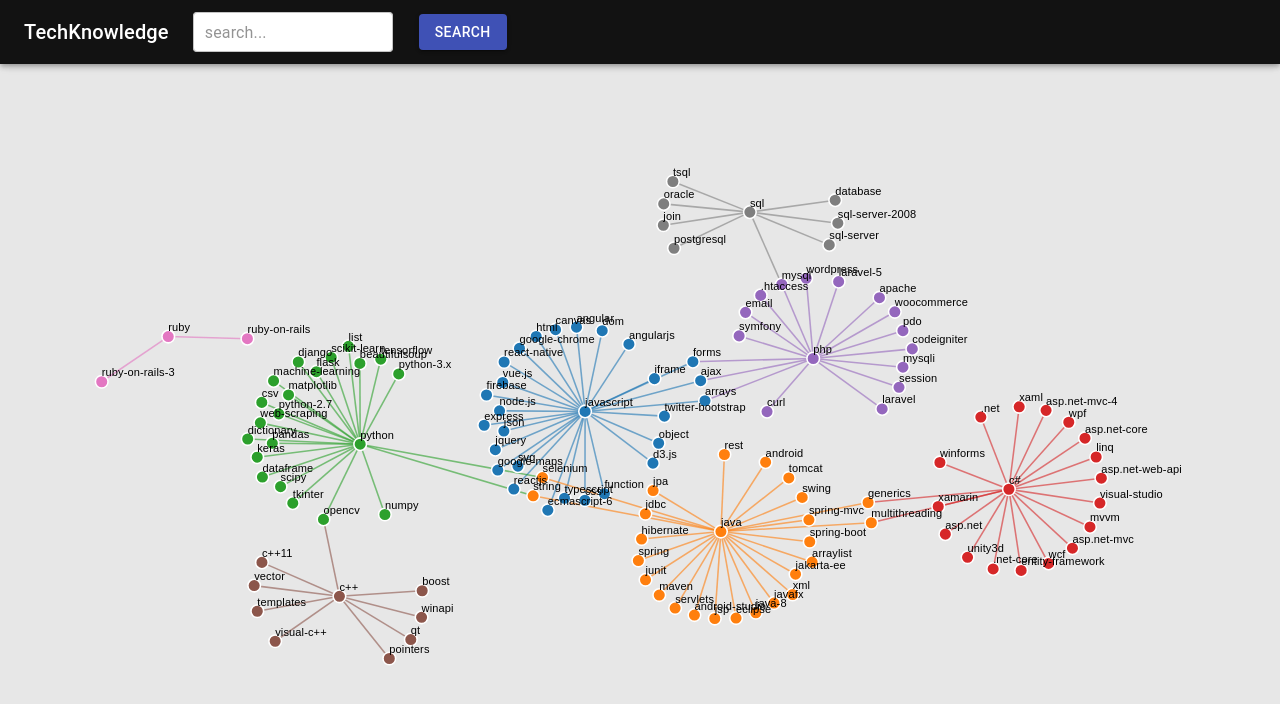
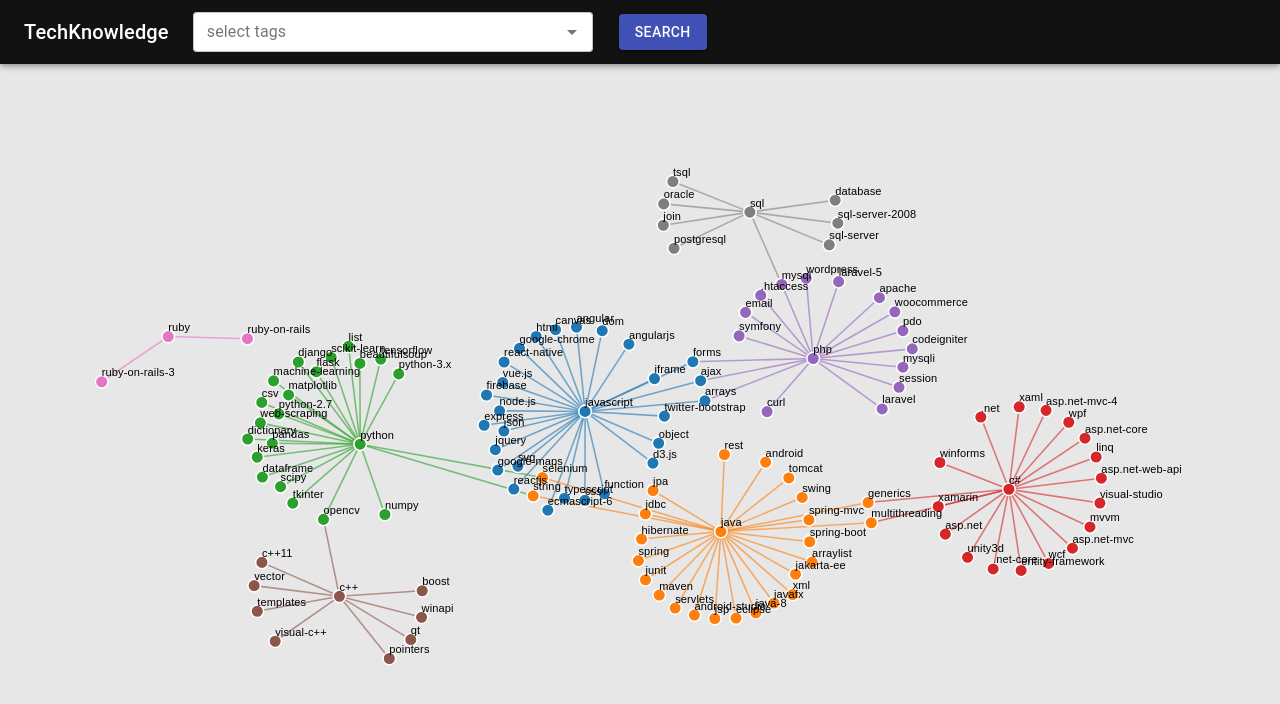
Before and after one commit to archer0302/TechKnowledge_react_UI, a React (Create React App) app: page / in a window 1280 px wide. Shown: the top 704 px of the page. Built offline with nearby package versions, Linux system fonts and the light colour scheme.

Commit message:
autocomplete tags

```diff
--- a/src/App.js
+++ b/src/App.js
@@ -82,7 +82,7 @@ function App() {
           <Container maxWidth='lg' className={classes.container}>
             <Toolbar/>
             <Switch>
-              <Route path='/TagCompare'>
+              <Route path='/TagCompare/:tags'>
                 <TagCompare />
               </Route>
               <Route path='/TagWiki/:tag'>
--- a/src/data/db/GetTrendByTag.js
+++ b/src/data/db/GetTrendByTag.js
@@ -1,7 +1,6 @@
 import { client, q } from '../../config/db';
 
 const getTagTrend = async (tag) => {
-  console.log('getTagTrend');
   const result = await client.query(
     q.Get(
       q.Match(q.Index('trend_get_by_tag'), tag)
--- a/src/graph/NetWork.js
+++ b/src/graph/NetWork.js
@@ -33,7 +33,6 @@ export default function NetWork({ nodesData, linkData, width, height, forceXY, n
   const d3Container = useRef(null);
 
   useEffect(() => {
-    console.log(nodesData);
     if (nodesData && d3Container.current) {
 
       const svg = d3.select(d3Container.current)
--- a/src/graph/TrendGraph.js
+++ b/src/graph/TrendGraph.js
@@ -13,7 +13,6 @@ function TrendGraph({height, tags}) {
   useEffect(() => {
     async function fetchData(tags) {
       let trends = [];
-      console.log('fetching data');
       for (const tag of tags) {
         const trendData = await getTagTrend(tag);
         for (const [index, count] of trendData['trend'].entries()) {
@@ -44,7 +43,7 @@ function TrendGraph({height, tags}) {
   }, [tags]);
 
   return (
-    <Card style={{background: 'transparent'}}>
+    <Card style={{background: 'transparent'}} elevation={0}>
       {fetched ?
         <ResponsiveContainer width="100%" height={height}>
           <AreaChart data={data} margin={{ top: 0, right: 0, left: 0, bottom: 0 }}>
--- a/src/grid/SearchForm.js
+++ b/src/grid/SearchForm.js
@@ -23,7 +23,7 @@ export default function SearchForm() {
       width: '160px',
       [theme.breakpoints.up('sm')]: {
         marginLeft: theme.spacing(3),
-        width: '200px',
+        width: '400px',
       },
     },
     inputRoot: {
@@ -38,7 +38,7 @@ export default function SearchForm() {
       [theme.breakpoints.up('sm')]: {
         width: '20ch',
       },
-    },
+    }
   }));
 
   const classes = useStyles();
@@ -50,13 +50,25 @@ export default function SearchForm() {
 
   const handleSubmit = e => {
     e.preventDefault();
-    console.log(value);
-    if (tag_list.includes(value)) {
-      setNotFound(false);
+    if (value) {
+      for (const tag of value) {
+        if (!tag_list.includes(tag)) {
+          setNotFound(true);
+          setAlert(tag);
+          return;
+        }
+      }
+
       setResult(value);
-    } else {
-      setNotFound(true);
-      setAlert(value);
+
+      // if (value.length === 1) {
+      //   if (tag_list.includes(value[0])) {
+      //     setNotFound(false);
+      //   } else {
+      //     setNotFound(true);
+      //     setAlert(value);
+      //   }
+      // }
     }
   }
 
@@ -65,21 +77,24 @@ export default function SearchForm() {
       <div style={{display:'flex', flexDirection: 'row', alignItems: 'center'}}>
         <div className={classes.search}>
           <Autocomplete
-            value={value}
+            multiple
+            id="tags-outlined"
             onChange={(event, newValue) => {
               setValue(newValue);
             }}
-            id="free-solo-demo"
+            classes={{
+              inputRoot: classes.inputRoot
+            }}
+            options={tag_list}
+            getOptionLabel={(tag) => tag}
+            filterSelectedOptions
             filterOptions={filterOptions}
-            options={tag_list}
-            classes={classes}
             size="small"
-            freeSolo
             renderInput={(params) => (
-              <TextField {...params}
-                placeholder="search..."
+              <TextField
+                {...params}
                 variant="outlined"
-                type='search'
+                label="select tags"
               />
             )}
           />
@@ -93,7 +108,10 @@ export default function SearchForm() {
 
       <div style={{marginLeft: '10px'}}>
         {(notFound && !!alert) ? <Alert severity="error">Tag {alert} not found.</Alert> : ''}
-        {result ? <Redirect to={"/TagWiki/" + encodeURI(result)} /> : ''}
+        {result ? result.length === 1 ?
+          <Redirect to={"/TagWiki/" + encodeURI(result)} /> :
+          <Redirect to={"/TagCompare/" + encodeURI(result)} /> :
+        ''}
       </div>
     </form>
   )
--- a/src/layout/TagCompare.js
+++ b/src/layout/TagCompare.js
@@ -4,8 +4,9 @@ import TrendGraph from '../graph/TrendGraph';
 import TagInfo from '../grid/TagInfo';
 // import TopQuestions from '../grid/TopQuestions';
 import Grid from '@material-ui/core/Grid';
+import Card from '@material-ui/core/Card';
 import { makeStyles } from '@material-ui/core/styles';
-// import { useParams } from "react-router-dom";
+import { useParams } from "react-router-dom";
 import { fetchRelation } from '../data/RelationJson';
 import * as d3 from 'd3';
 
@@ -22,16 +23,14 @@ export default function TagCompare() {
 
   const classes = useStyles();
 
-  const compare = [
-    'python',
-    'c#'
-  ];
+  let { tags } = useParams();
+  tags = tags.split(',');
 
   let nodesData = [];
   let linkData = [];
   const colors = d3.schemeCategory10;
 
-  compare.forEach((tag, i) => {
+  tags.forEach((tag, i) => {
     let relation = fetchRelation(tag, true);
     relation.nodes.forEach(n => n.color = colors[i]);
     relation.nodes.forEach(n => {
@@ -47,7 +46,7 @@ export default function TagCompare() {
     // nodesData = nodesData.concat(relation.nodes);
     relation.links.forEach(n => {
       n.color = colors[i];
-      if (compare.includes(n.source) && compare.includes(n.target)) {
+      if (tags.includes(n.source) && tags.includes(n.target)) {
         n.distance = 300;
       } else {
         n.distance = 100;
@@ -67,7 +66,7 @@ export default function TagCompare() {
       <Grid item xs={6}>
         <Grid container spacing={4} justify='left'>
           <Grid item>
-            <TagInfo tagName={"c#"}/>
+            <TagInfo tagName={tags[0]}/>
           </Grid>
         </Grid>
       </Grid>
@@ -75,23 +74,23 @@ export default function TagCompare() {
       <Grid item xs={6}>
         <Grid container spacing={4} justify='left'>
           <Grid item>
-            <TagInfo tagName={"python"}/>
+            <TagInfo tagName={tags[1]}/>
           </Grid>
         </Grid>
       </Grid>
 
-
-      <Grid item xs={5}>
-        <Grid item>
-            <TrendGraph width={500} height={400} tag={["c#", "python"]}/>
+      <Grid container xs={6}>
+        <Grid item xs={12}>
+          <TrendGraph height={350} tags={tags}/>
         </Grid>
       </Grid>
 
-      <Grid xs={1}/>
       <Grid item xs={6}>
         <Grid container spacing={1} alignItems='stretch' className={classes.knowledgeGraph}>
           <Grid item xs={12}>
-            <Network nodesData={nodesData} linkData={linkData} width={700} height={490}/>
+            <Card>
+              <Network nodesData={nodesData} linkData={linkData} width={700} height={490}/>
+            </Card>
           </Grid>
         </Grid>
       </Grid>
```
